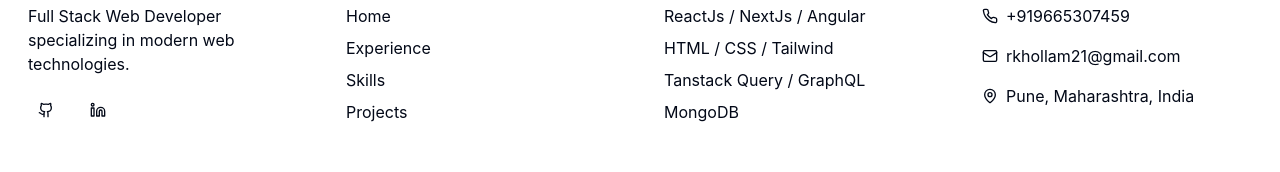
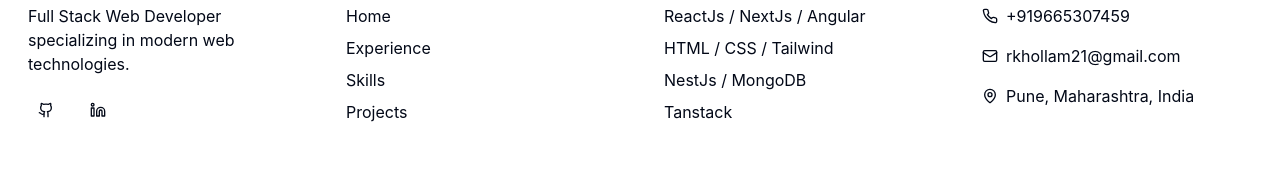
Before and after one commit to ruttvik1021/ruttvik-khollam, a Next.js app: page / in a window 1280 px wide. Shown: the part 2665-2837 px from the top of the page. Built offline with nearby package versions, Linux system fonts and the light colour scheme; a web font is replaced by a local one.

Commit message:
updated footer skills

```diff
--- a/src/app/page.tsx
+++ b/src/app/page.tsx
@@ -57,8 +57,8 @@ export default function Component() {
   const footerSkills = [
     "ReactJs / NextJs / Angular",
     "HTML / CSS / Tailwind",
-    "Tanstack Query / GraphQL",
-    "MongoDB",
+    "NestJs / MongoDB",
+    "Tanstack",
   ];
 
   // const handleSubmit = (event: React.FormEvent<HTMLFormElement>) => {
```
